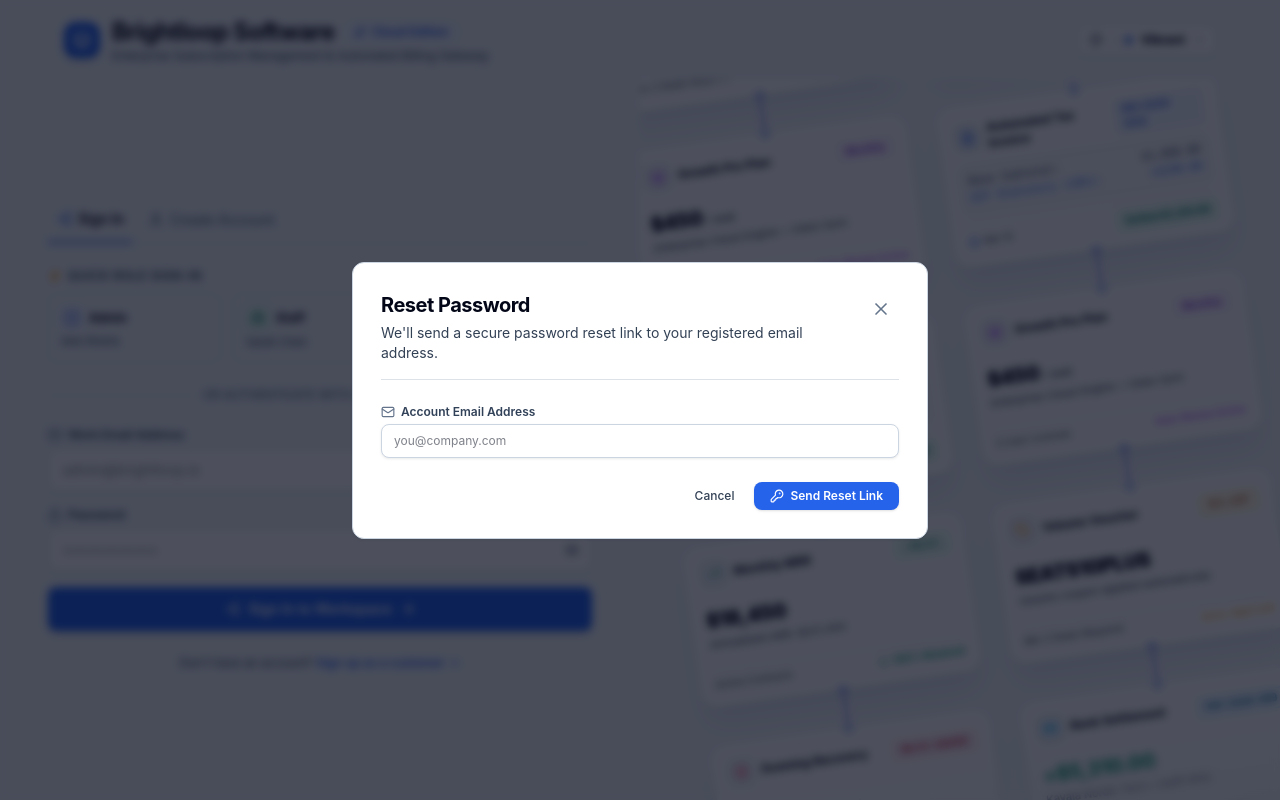
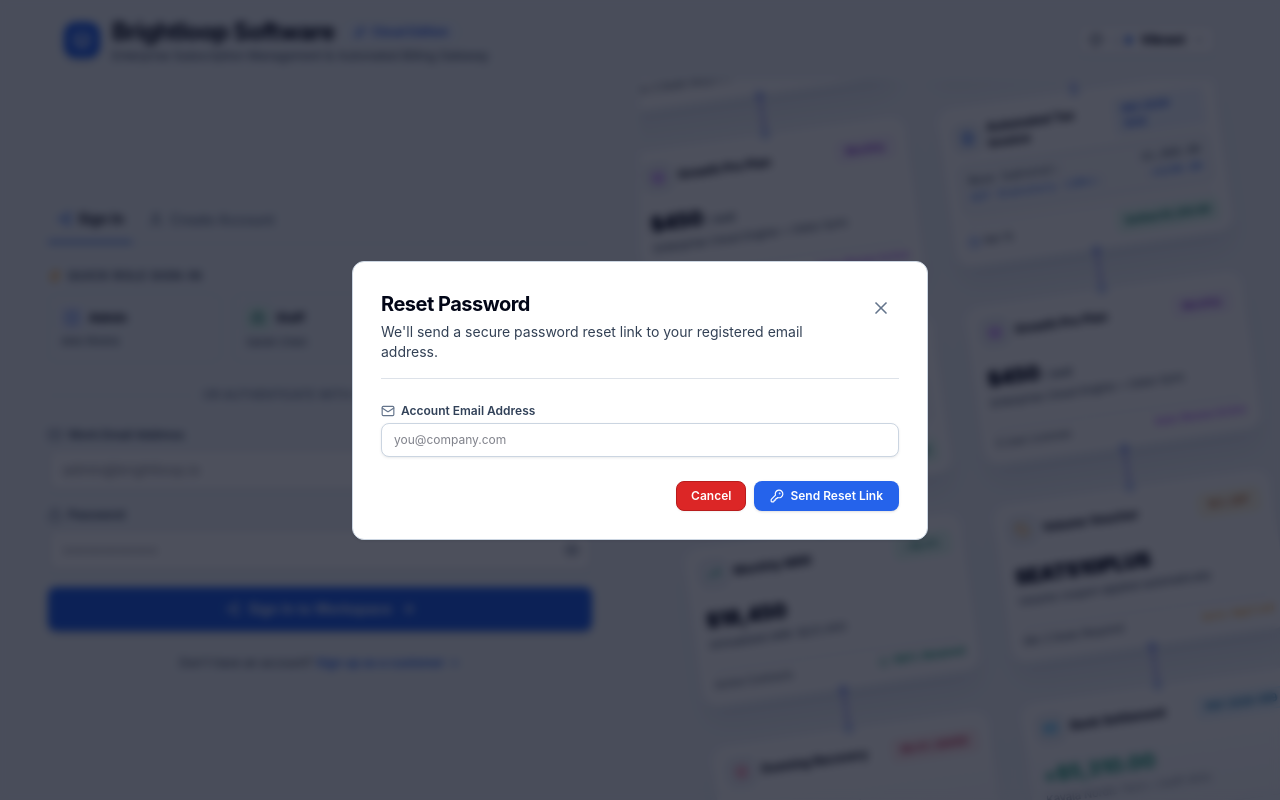
Before and after one commit to Odoo-Kochin/OdooHackathonKochi, a React (Vite) app in the folder client/: page /login in a window 1280 px wide. Both pictures are taken after a click on the button "Forgot password?". Built offline with nearby package versions, Linux system fonts and the light colour scheme.

Commit message:
style(ui): update modal cancel buttons to prominent red button styling

```diff
--- a/client/src/index.css
+++ b/client/src/index.css
@@ -985,3 +985,17 @@ html:not([data-theme='white']) .topbar-role-inactive:hover {
   border-bottom: none !important;
   box-shadow: none !important;
 }
+
+/* Modal Cancel Button: High-visibility crisp red button across all themes */
+.modal-cancel-btn {
+  background-color: #dc2626 !important;
+  color: #ffffff !important;
+  border: 1px solid #b91c1c !important;
+}
+.modal-cancel-btn:hover {
+  background-color: #b91c1c !important;
+  color: #ffffff !important;
+}
+.modal-cancel-btn:active {
+  background-color: #991b1b !important;
+}
--- a/client/src/pages/Discounts.tsx
+++ b/client/src/pages/Discounts.tsx
@@ -372,7 +372,7 @@ export const Discounts: React.FC = () => {
             <button
               type="button"
               onClick={() => setModalOpen(false)}
-              className="px-3 py-1.5 rounded-md text-xs font-medium text-slate-600 hover:bg-slate-100"
+              className="modal-cancel-btn px-3.5 py-1.5 rounded-md text-xs font-semibold bg-red-600 hover:bg-red-700 active:bg-red-800 text-white shadow-xs transition-colors"
             >
               Cancel
             </button>
--- a/client/src/pages/Login.tsx
+++ b/client/src/pages/Login.tsx
@@ -279,7 +279,7 @@ export const Login: React.FC = () => {
               <button
                 type="button"
                 onClick={() => setResetModalOpen(false)}
-                className="px-3 py-1.5 rounded-lg text-xs font-medium text-slate-600 hover:bg-slate-100 dark:text-slate-300 dark:hover:bg-slate-800"
+                className="modal-cancel-btn px-3.5 py-1.5 rounded-lg text-xs font-semibold bg-red-600 hover:bg-red-700 active:bg-red-800 text-white shadow-xs transition-colors"
               >
                 Cancel
               </button>
--- a/client/src/pages/Payments.tsx
+++ b/client/src/pages/Payments.tsx
@@ -388,7 +388,7 @@ export const Payments: React.FC = () => {
             <button
               type="button"
               onClick={() => setModalOpen(false)}
-              className="px-3 py-1.5 rounded-md text-xs font-medium text-slate-600 hover:bg-slate-100"
+              className="modal-cancel-btn px-3.5 py-1.5 rounded-md text-xs font-semibold bg-red-600 hover:bg-red-700 active:bg-red-800 text-white shadow-xs transition-colors"
             >
               Cancel
             </button>
--- a/client/src/pages/Products.tsx
+++ b/client/src/pages/Products.tsx
@@ -357,7 +357,7 @@ export const Products: React.FC = () => {
             <button
               type="button"
               onClick={() => setModalOpen(false)}
-              className="px-3 py-1.5 rounded-md text-xs font-medium text-slate-600 hover:bg-slate-100"
+              className="modal-cancel-btn px-3.5 py-1.5 rounded-md text-xs font-semibold bg-red-600 hover:bg-red-700 active:bg-red-800 text-white shadow-xs transition-colors"
             >
               Cancel
             </button>
```
